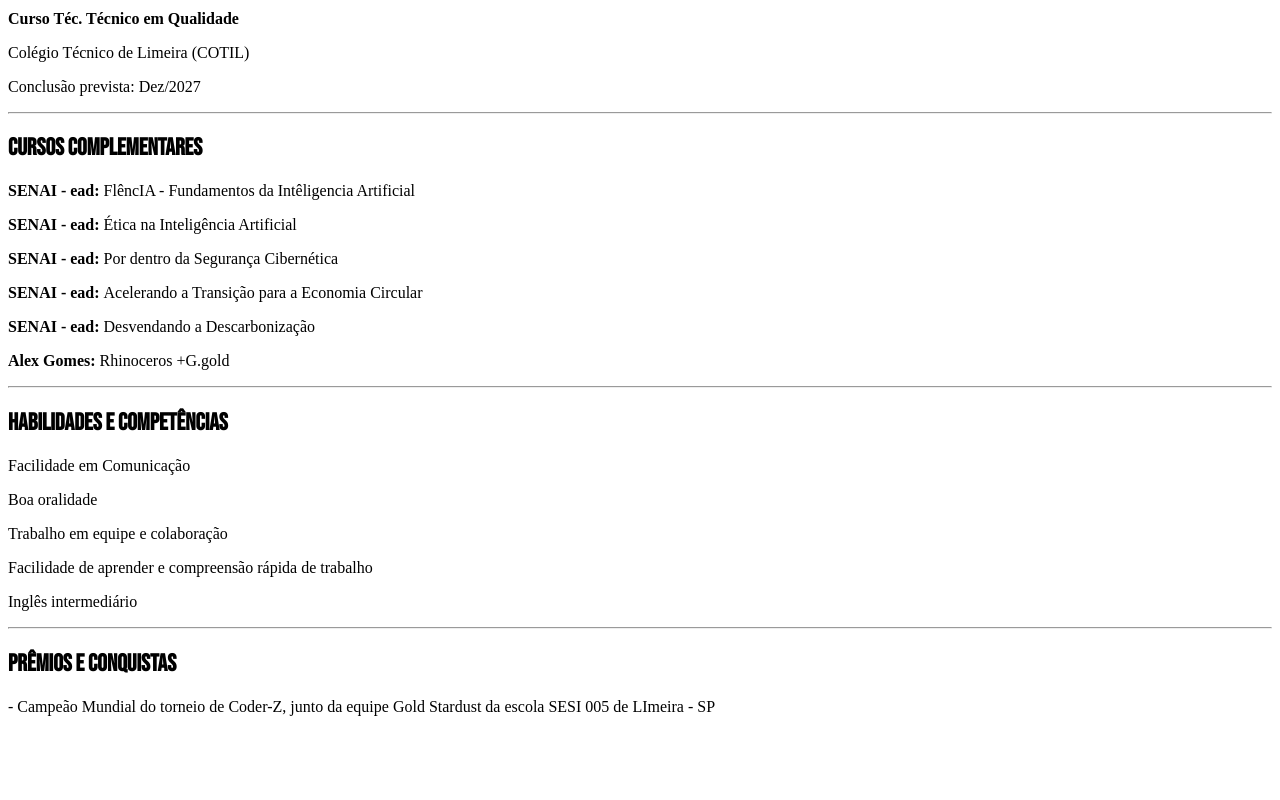
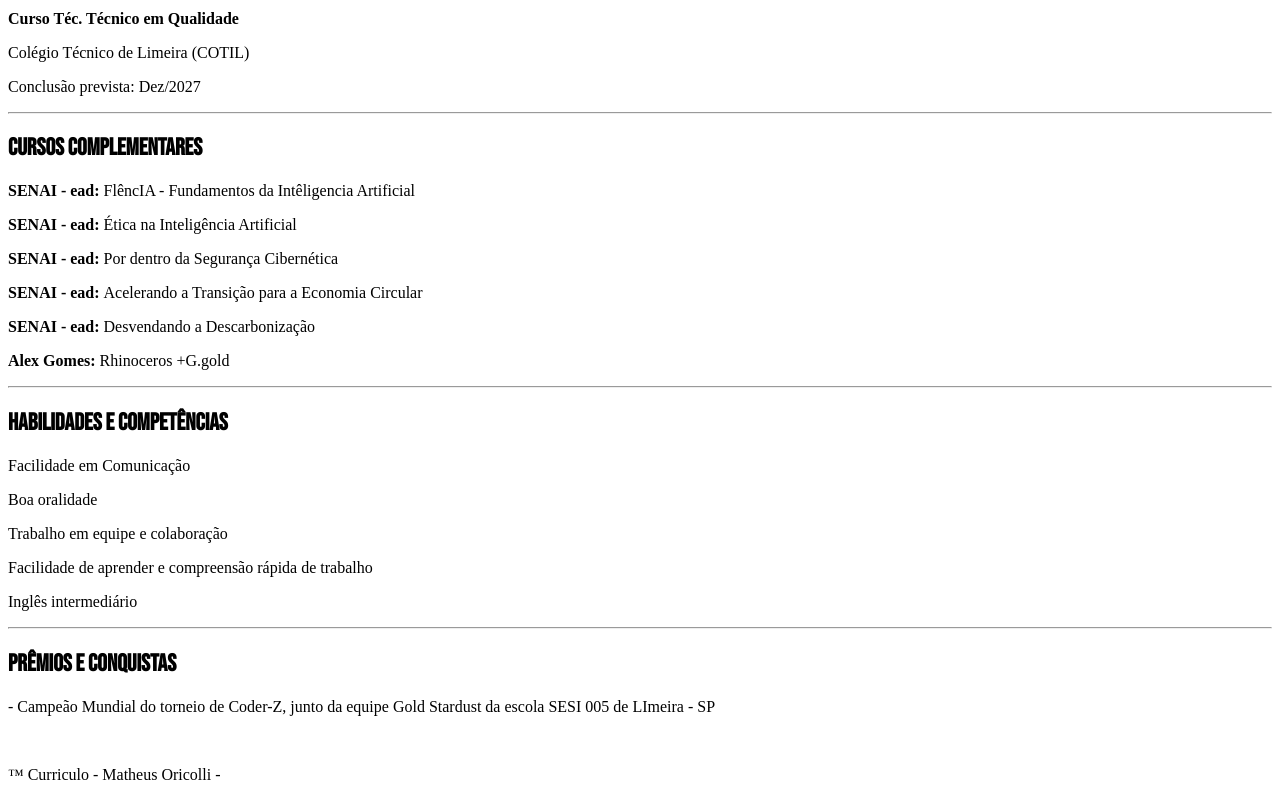
Before and after one commit to OricolliSilva/2TERMO, a plain HTML site: page LIMA/AULA5/curriculo.html in a window 1280 px wide. Shown: the part 514-1314 px from the top of the page. Before the commit the page ends 1246 px from the top, so only its background shows below. Drawn offline with Linux system fonts and the light colour scheme.

Commit message:
Atualização2 20/08

```diff
--- a/LIMA/AULA5/curriculo.html
+++ b/LIMA/AULA5/curriculo.html
@@ -65,6 +65,12 @@
            <hr>
             <h2 style = "font-family: Bebas Neue;">Prêmios e conquistas</h2>
             <p>- Campeão Mundial do torneio de Coder-Z, junto da equipe Gold Stardust da escola SESI 005 de LImeira - SP</p>
+            <br>
     </main>
+    <footer>
+        <p>
+            &trade; Curriculo - Matheus Oricolli -
+        </p>
+     </footer>
 </body>
 </html>
```
